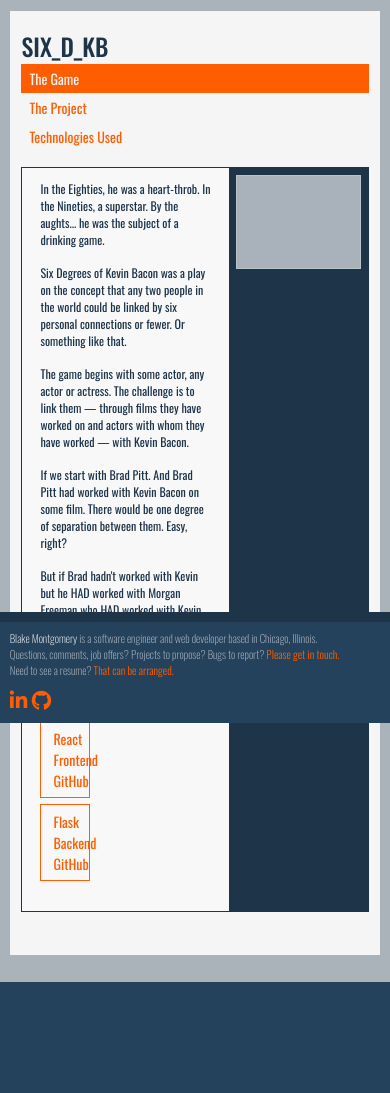
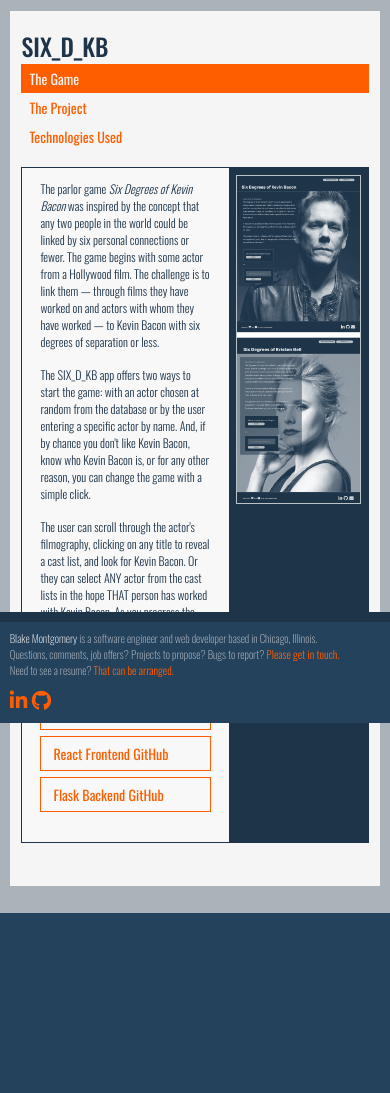
Before and after one commit to montblake/portfolio, a Flask app: page /projects/6dkb in a window 390 px wide. Shown: the part 121-1214 px from the top of the page. After the commit the page ends 1034 px from the top, so only its background shows below. Run offline with Flask 2, Linux system fonts and the light colour scheme; some libraries are stand-ins or nearby versions; grey boxes are pictures that could not be loaded.

Commit message:
Update Content

```diff
--- a/app/static/css/main.css
+++ b/app/static/css/main.css
@@ -445,8 +445,13 @@
 }
 
 main p {
-  font-size: 1.6rem;
+  font-size: 1.4rem;
+  font-weight: 300;
   margin-bottom: 1.6rem;
+}
+
+main p span {
+  font-style: italic;
 }
 
 /* .proj-text p span {
@@ -463,7 +468,7 @@
   display: flex;
   flex-direction: column;
   /* TEMP */
-  width: 50px;
+  width: 100%;
   /* END TEMP */
 }
 
@@ -540,7 +545,7 @@
   }
 
   main p {
-    font-size: 1.4rem;
+    font-size: 1.3rem;
   }
 
   .proj-text {
--- a/app/templates/projects/sixdegrees.html
+++ b/app/templates/projects/sixdegrees.html
@@ -16,11 +16,11 @@
             <div class="proj-text">
 
                 <div id="the-game">
-                    <p class="narrow">In the Eighties, he was a heart-throb. In the Nineties, a superstar. By the aughts... he was the subject of a drinking game.</p>
-                    <p class="narrow">Six Degrees of Kevin Bacon was a play on the concept that any two people in the world could be linked by six personal connections or fewer. Or something like that. </p>
-                    <p class="narrow">The game begins with some actor, any actor or actress. The challenge is to link them — through films they have worked on and actors with whom they have worked — with Kevin Bacon.</p>
-                    <p class="narrow">If we start with Brad Pitt. And Brad Pitt had worked with Kevin Bacon on some film. There would be one degree of separation between them. Easy, right?</p>
-                    <p class="narrow">But if Brad hadn't worked with Kevin but he HAD worked with Morgan Freeman who HAD worked with Kevin. That's two degrees of separation.</p>
+
+                    <p class="narrow">The parlor game <span>Six Degrees of Kevin Bacon</span> was inspired by the concept that any two people in the world could be linked by six personal connections or fewer. The game begins with some actor from a Hollywood film. The challenge is to link them — through films they have worked on and actors with whom they have worked — to Kevin Bacon with six degrees of separation or less.</p>
+                    <p class="narrow">The SIX_D_KB app offers two ways to start the game: with an actor chosen at random from the database or by the user entering a specific actor by name. And, if by chance you don't like Kevin Bacon, know who Kevin Bacon is, or for any other reason, you can change the game with a simple click.</p>
+                    <p class="narrow">The user can scroll through the actor's filmography, clicking on any title to reveal a cast list, and look for Kevin Bacon. Or they can select ANY actor from the cast lists in the hope THAT person has worked with Kevin Bacon. As you progress the app keeps track of who worked with whom, how many guesses remain, how much time remains of the clock.</p>
+
                 </div>
                 <div id="the-project" class="hidden">
                     <p class="narrow">This project originated as a means to feature data gathered from a third-party api.</p>
@@ -53,9 +53,9 @@
                 </div>
             </div>
             <div class="proj-image">
-                <img id="image1" class="current-image" src="{{url_for('static', filename="images/six-deg.png")}}" alt="project screenshot">
-                <img id="image2" class="hidden-image" src="{{url_for('static', filename="images/six-deg2.png")}}" alt="project screenshot">
-                <img id="image3" class="hidden-image" src="{{url_for('static', filename="images/six-deg3.png")}}" alt="project screenshot">
+                <img id="image1" class="current-image" src="{{url_for('static', filename="images/six-deg-combo1.jpg")}}" alt="project screenshot">
+                <img id="image2" class="hidden-image" src="{{url_for('static', filename="images/six-deg-combo2.jpg")}}" alt="project screenshot">
+                <img id="image3" class="hidden-image" src="{{url_for('static', filename="images/six-deg.png")}}" alt="project screenshot">
             </div>
         </main>
     </div>
```
Also changed, not shown: app/static/images/six-deg-combo1.jpg (added), app/static/images/six-deg-combo2.jpg (added), app/static/images/six-deg4.png (added), 1 other file.
